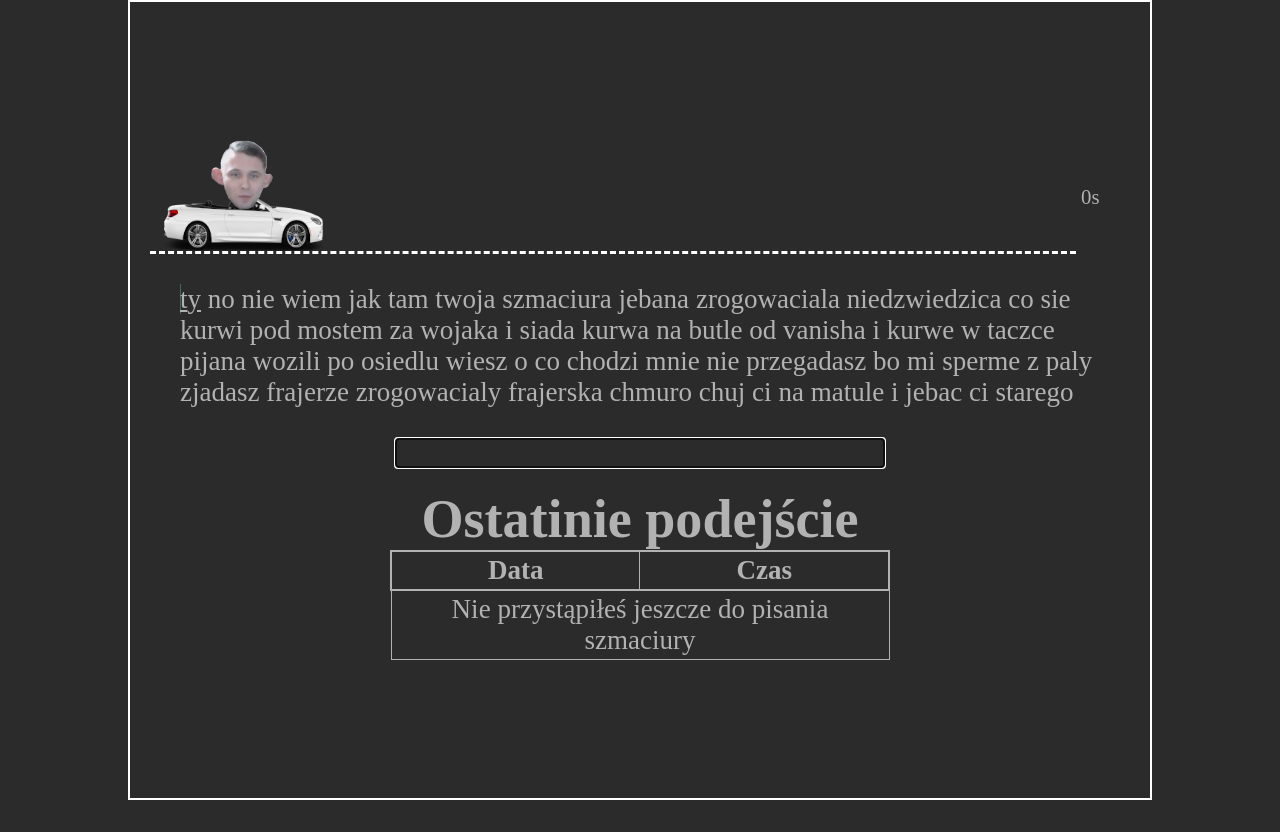
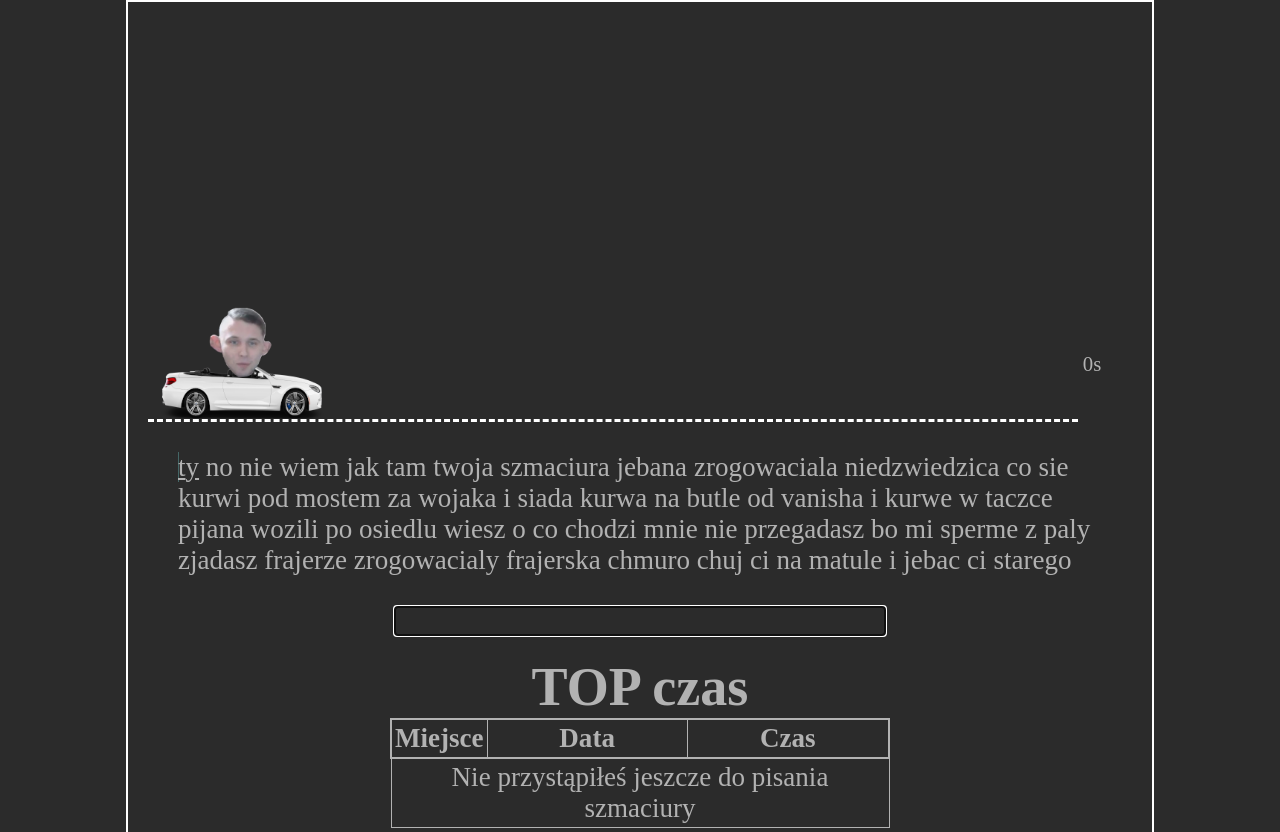
Before and after one commit to auto200/szmaciura-racer, a Gatsby site: page / in a window 1280 px wide. Shown: the top 832 px of the page. Before the commit the page ends 800 px from the top, so only its background shows below. Built offline with nearby package versions, Linux system fonts and the light colour scheme; Gatsby itself is replaced by a stand-in of ours.

Commit message:
Add top races

```diff
--- a/src/components/History.tsx
+++ b/src/components/Tables/History.tsx
@@ -1,30 +1,10 @@
 import React from "react";
-import styled from "styled-components";
-import { historyType } from "../pages";
-
-const Container = styled.div`
-  width: 100%;
-  margin-top: 20px;
-  text-align: center;
-`;
-const Table = styled.table`
-  margin: 0 auto;
-  border: 1px solid ${({ theme }) => theme.colors.secondary};
-  border-collapse: collapse;
-  width: 500px;
-  justify-self: center;
-  thead {
-    border: 2px solid ${({ theme }) => theme.colors.secondary};
-    font-weight: bold;
-  }
-  td {
-    border: 1px solid ${({ theme }) => theme.colors.secondary};
-    padding: 3px;
-  }
-`;
+// import styled from "styled-components";
+import { historyType } from "../../pages";
+import { Container, Table } from "./styles";
 
 interface Props {
-  history: historyType;
+  history: historyType[];
 }
 const History = ({ history }: Props) => {
   return (
--- /dev/null
+++ b/src/components/Tables/TopRaces.tsx
@@ -0,0 +1,81 @@
+import React from "react";
+// import styled from "styled-components";
+import { useStaticQuery, graphql } from "gatsby";
+import Img from "gatsby-image";
+import { historyType } from "../../pages";
+import { Container, Table } from "./styles";
+
+interface Props {
+  history: historyType[];
+}
+
+const TopRaces = ({ history }: Props) => {
+  const top3 = history
+    .sort((a, b) => Number(a.time) - Number(b.time))
+    .slice(0, 3);
+
+  const data = useStaticQuery(graphql`
+    query {
+      golden: file(relativePath: { eq: "golden_rafon.png" }) {
+        childImageSharp {
+          fixed(width: 100) {
+            ...GatsbyImageSharpFixed_withWebp
+          }
+        }
+      }
+      silver: file(relativePath: { eq: "silver_rafon.png" }) {
+        childImageSharp {
+          fixed(width: 100) {
+            ...GatsbyImageSharpFixed_withWebp
+          }
+        }
+      }
+      bronze: file(relativePath: { eq: "bronze_rafon.png" }) {
+        childImageSharp {
+          fixed(width: 100) {
+            ...GatsbyImageSharpFixed_withWebp
+          }
+        }
+      }
+    }
+  `);
+  const prizes = [
+    data.golden.childImageSharp.fixed,
+    data.silver.childImageSharp.fixed,
+    data.bronze.childImageSharp.fixed,
+  ];
+
+  return (
+    <Container>
+      <h1>TOP czas</h1>
+      <Table>
+        <thead>
+          <tr>
+            <td style={{ width: 25 }}>Miejsce</td>
+            <td>Data</td>
+            <td>Czas</td>
+          </tr>
+        </thead>
+        <tbody>
+          {top3.length ? (
+            top3.map(({ id, timestamp, time }, i) => (
+              <tr key={id + timestamp}>
+                <td>
+                  <Img fixed={prizes[i]} />
+                </td>
+                <td>{new Date(timestamp).toLocaleString("pl")}</td>
+                <td>{time}s</td>
+              </tr>
+            ))
+          ) : (
+            <tr>
+              <td colSpan={3}>Nie przystąpiłeś jeszcze do pisania szmaciury</td>
+            </tr>
+          )}
+        </tbody>
+      </Table>
+    </Container>
+  );
+};
+
+export default TopRaces;
--- /dev/null
+++ b/src/components/Tables/styles.ts
@@ -0,0 +1,24 @@
+import styled from "styled-components";
+
+export const Container = styled.div`
+  width: 100%;
+  margin-top: 20px;
+  text-align: center;
+`;
+
+export const Table = styled.table`
+  width: 100%;
+  margin: 0 auto;
+  border: 1px solid ${({ theme }) => theme.colors.secondary};
+  border-collapse: collapse;
+  width: 500px;
+  justify-self: center;
+  thead {
+    border: 2px solid ${({ theme }) => theme.colors.secondary};
+    font-weight: bold;
+  }
+  td {
+    border: 1px solid ${({ theme }) => theme.colors.secondary};
+    padding: 3px;
+  }
+`;
--- a/src/pages/index.tsx
+++ b/src/pages/index.tsx
@@ -7,29 +7,32 @@ import Timer from "../components/Timer";
 import Word from "../components/Word";
 import OnCompleteModal from "../components/OnCompleteModal";
 import { v4 as uuid } from "uuid";
-import History from "../components/History";
+import TopRaces from "../components/Tables/TopRaces";
+import History from "../components/Tables/History";
 
 const szmaciuraText =
   "ty no nie wiem jak tam twoja szmaciura jebana zrogowaciala niedzwiedzica co sie kurwi pod mostem za wojaka i siada kurwa na butle od vanisha i kurwe w taczce pijana wozili po osiedlu wiesz o co chodzi mnie nie przegadasz bo mi sperme z paly zjadasz frajerze zrogowacialy frajerska chmuro chuj ci na matule i jebac ci starego";
 
 const GlobalStyle = createGlobalStyle<any>`
   html, body {
-    background-color:${({ theme }) => theme.colors.primary};
-    color:${({ theme }) => theme.colors.secondary};
+    background-color: ${({ theme }) => theme.colors.primary};
+    color: ${({ theme }) => theme.colors.secondary};
     display: flex;
     justify-content: center;
-    min-height:100vh;
-    font-size:1.3rem;
+    min-height: 100vh;
+    font-size: 1.3rem;
   }
 
   *, *::before, *::after {
-    margin:0;
-    padding:0;
-    box-sizing:border-box;
+    margin: 0;
+    padding: 0;
+    box-sizing: border-box;
   }
 
   #gatsby-focus-wrapper{
-    height:100%;
+    padding-top: 300px;
+    border: 2px solid white;
+    height: 100%;
   }
 `;
 
@@ -40,7 +43,6 @@ const InnerWrapper = styled.div`
   justify-content: center;
   max-width: 1024px;
   height: 100%;
-  border: 2px solid white;
   padding: 5px 20px;
 `;
 const ProgressContainer = styled.div`
@@ -69,7 +71,7 @@ export type historyType = {
   id: string;
   timestamp: number;
   time: string;
-}[];
+};
 // Pomysły:
 // samochody do wybierania odblokowywane za lepszy czas
 
@@ -89,9 +91,7 @@ const IndexPage = () => {
   const [onCompletedModalShown, setOnCompletedModalShown] = useState<boolean>(
     false
   );
-  const [history, setHistory] = useState<historyType>([
-    // { id: "xd", time: "23.123", timestamp: Date.now() },
-  ]);
+  const [history, setHistory] = useState<historyType[]>([]);
   const closeModalIsCompletedModal = () => setOnCompletedModalShown(false);
 
   useEffect(() => {
@@ -214,6 +214,7 @@ const IndexPage = () => {
             onChange={handleInputChange}
             maxLength={inputMaxLength}
           ></Input>
+          <TopRaces history={history} />
           <History history={history} />
         </InnerWrapper>
         <OnCompleteModal
```
Also changed, not shown: src/images/bronze_rafon.png (added), src/images/golden_rafon.png (added), src/images/rafon.png (added), src/images/silver_rafon.png (added).
